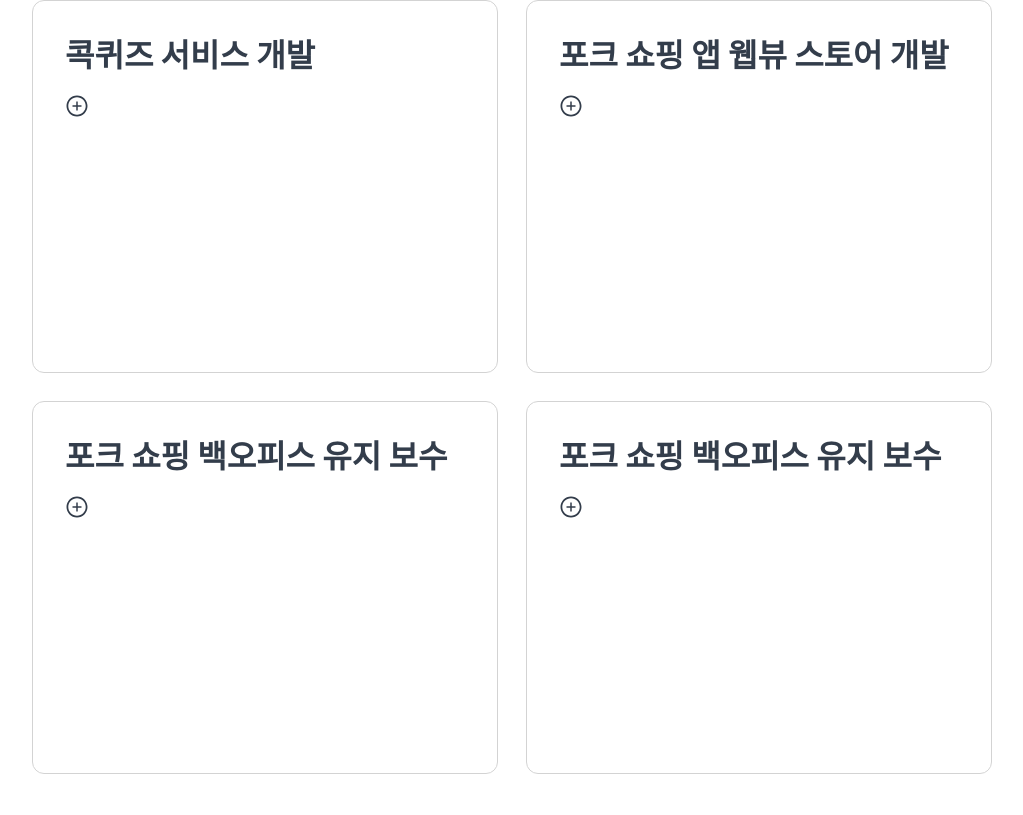
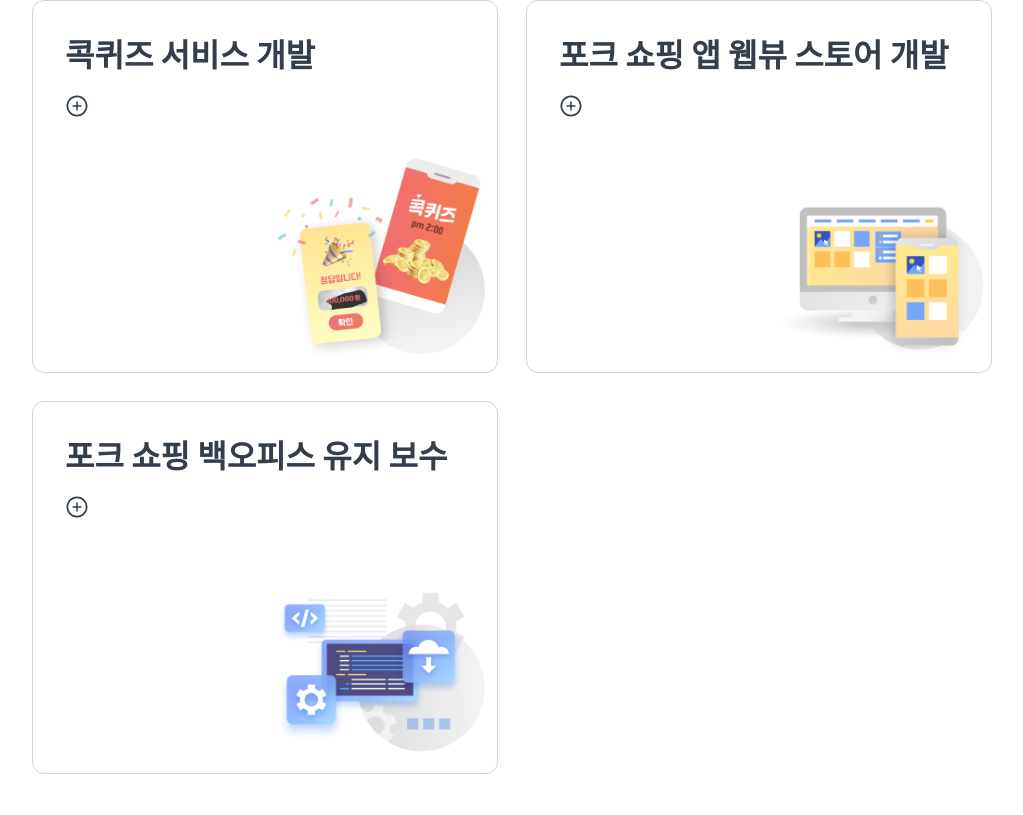
Before and after one commit to feelslikemmmm/portfolio-site, a React (Create React App) app: page / in a window 1280 px wide. Shown: the part 1985-2800 px from the top of the page, without its empty margins (128-1151 px from the left). Built offline with nearby package versions, Linux system fonts and the light colour scheme.

Commit message:
feat: update careerCard

```diff
--- a/src/components/career/CareerCardItem.tsx
+++ b/src/components/career/CareerCardItem.tsx
@@ -1,16 +1,15 @@
 import styled from './styles/careerCardItem.module.css';
 import { AiOutlinePlusCircle } from 'react-icons/ai';
-
 interface CardItemProps {
   id: number;
   title: string;
   url: string;
-  images: string;
+  images: any;
   description: string[];
 }
 
 const CareerCardItem = ({ work }: { work: CardItemProps }) => {
-  const { title, description } = work;
+  const { title, description, images } = work;
   return (
     <div className={styled.card_item}>
       <div className={styled.card_item_box}>
@@ -29,6 +28,7 @@
             {desc}
           </p>
         ))}
+        <img className={styled.image} src={images} alt="work_images" />
       </div>
     </div>
   );
--- a/src/components/career/styles/careerCardItem.module.css
+++ b/src/components/career/styles/careerCardItem.module.css
@@ -31,6 +31,11 @@
 .card_item_box:hover .description {
   opacity: 1;
   transform: translateY(-4px);
+}
+
+.card_item_box:hover .image {
+  opacity: 0;
+  transform: translateY(10px);
 }
 
 .url {
@@ -98,6 +103,15 @@
   transition: opacity 0.3s ease 0s;
 }
 
+.image {
+  position: absolute;
+  top: 40%;
+  left: 50%;
+  width: 50%;
+  opacity: 1;
+  transition: height 0.3s ease 0s, opacity 0.3s ease 0s;
+}
+
 @media screen and (max-width: 768px) {
   .card_item {
     width: 335px;
--- a/src/components/stack/styles/description.module.css
+++ b/src/components/stack/styles/description.module.css
@@ -8,7 +8,7 @@
 .stack__item {
   flex-basis: 50%;
   max-width: 50%;
-  padding-bottom: 40px;
+  padding-bottom: 60px;
 }
 
 .stack__images {
--- a/src/util/work.ts
+++ b/src/util/work.ts
@@ -1,9 +1,13 @@
+import QuizImg from '@assets/images/cock_quiz.png';
+import Admin from '@assets/images/admin.png';
+import AdminV2 from '@assets/images/admin_v2.png';
+
 export const workExperience = [
   {
     id: 1,
     title: '콕퀴즈 서비스 개발',
     url: 'https://quiz.forc.co.kr/',
-    images: '/assets/images/quiz.jpeg',
+    images: QuizImg,
     description: [
       '오늘의 퀴즈 목록 등록 / 수정을 위한 백오피스 페이지 개발',
       '백 오피스에서 퀴즈 생성 시 작성 된 퀴즈 미리보기 뷰 개발',
@@ -17,7 +21,7 @@
     id: 2,
     title: '포크 쇼핑 앱 웹뷰 스토어 개발',
     url: 'https://quiz.forc.co.kr/',
-    images: '/assets/images/quiz.jpeg',
+    images: Admin,
     description: [
       '스토어 내 카테고리 기능 개발',
       '스토어 카테고리 섹션별 캐러셀 제작',
@@ -28,22 +32,22 @@
     id: 3,
     title: '포크 쇼핑 백오피스 유지 보수',
     url: 'https://quiz.forc.co.kr/',
-    images: '/assets/images/quiz.jpeg',
+    images: AdminV2,
     description: [
       '백 오피스내 리뷰 목록 페이지 리뷰 조회 기능 및 리뷰 수정 기능 개발',
       '포인트 목록 페이지 및 포인트 설정 관리 기능 개발',
       '기존 백오피스 레거시 코드를 개선한 두번째 버전 백오피스 홈페이지 개발 진행중',
     ],
   },
-  {
-    id: 4,
-    title: '포크 쇼핑 백오피스 유지 보수',
-    url: 'https://quiz.forc.co.kr/',
-    images: '/assets/images/quiz.jpeg',
-    description: [
-      '백 오피스내 리뷰 목록 페이지 리뷰 조회 기능 및 리뷰 수정 기능 개발',
-      '포인트 목록 페이지 및 포인트 설정 관리 기능 개발',
-      '기존 백오피스 레거시 코드를 개선한 두번째 버전 백오피스 홈페이지 개발 진행중',
-    ],
-  },
+  // {
+  //   id: 4,
+  //   title: '포크 쇼핑 백오피스 유지 보수',
+  //   url: 'https://quiz.forc.co.kr/',
+  //   images: AdminV2,
+  //   description: [
+  //     '백 오피스내 리뷰 목록 페이지 리뷰 조회 기능 및 리뷰 수정 기능 개발',
+  //     '포인트 목록 페이지 및 포인트 설정 관리 기능 개발',
+  //     '기존 백오피스 레거시 코드를 개선한 두번째 버전 백오피스 홈페이지 개발 진행중',
+  //   ],
+  // },
 ];
```
